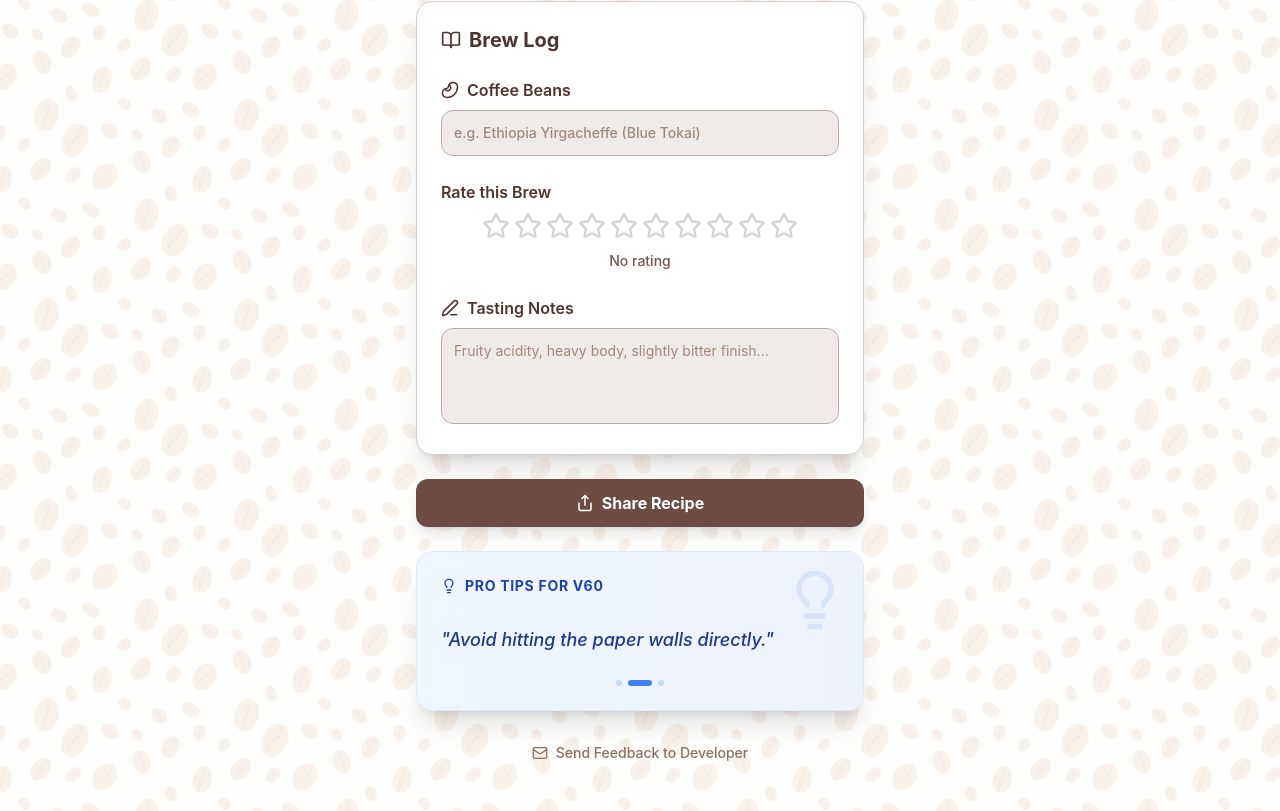
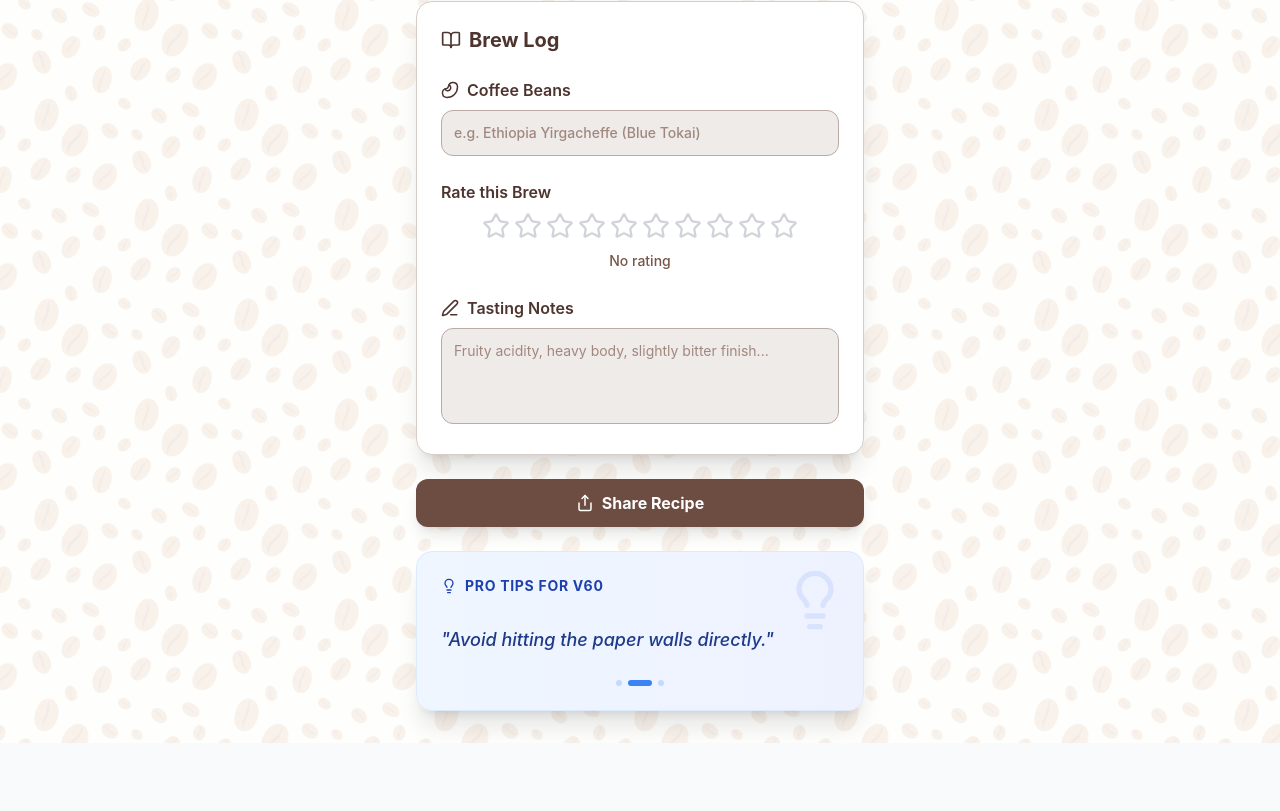
Before and after one commit to martandatrey/coffee-dialer, a React (Vite) app: page / in a window 1280 px wide. Shown: the part 1528-2339 px from the top of the page. After the commit the page ends 2271 px from the top, so only its background shows below. Built offline with nearby package versions, Linux system fonts and the light colour scheme.

Commit message:
fix: reset user data on reset button and remove feedback

```diff
--- a/src/components/CoffeeDialer.jsx
+++ b/src/components/CoffeeDialer.jsx
@@ -242,7 +242,13 @@ const CoffeeDialer = () => {
                         </select>
                     </div>
                     <button
-                        onClick={() => { handleMethodChange(method); setRoast('Medium'); }}
+                        onClick={() => {
+                            handleMethodChange(method);
+                            setRoast('Medium');
+                            setCoffeeName("");
+                            setRating(0);
+                            setPersonalNotes("");
+                        }}
                         className="bg-white p-3 rounded-xl shadow-md border border-coffee-100 text-coffee-600 hover:text-coffee-800 hover:bg-coffee-50 transition-colors"
                         title="Reset to Defaults"
                     >
@@ -641,16 +647,7 @@ const CoffeeDialer = () => {
                 </div>
             </div>
 
-            {/* Feedback Button */}
-            <div className="mt-8 mb-4">
-                <a
-                    href="mailto:martandatrey@gmail.com?subject=Coffee%20Dialer%20Feedback"
-                    className="flex items-center gap-2 text-coffee-400 hover:text-coffee-600 text-sm font-medium transition-colors"
-                >
-                    <Mail size={16} /> Send Feedback to Developer
-                </a>
-            </div>
-        </div >
+        </div>
     );
 };
 
```
